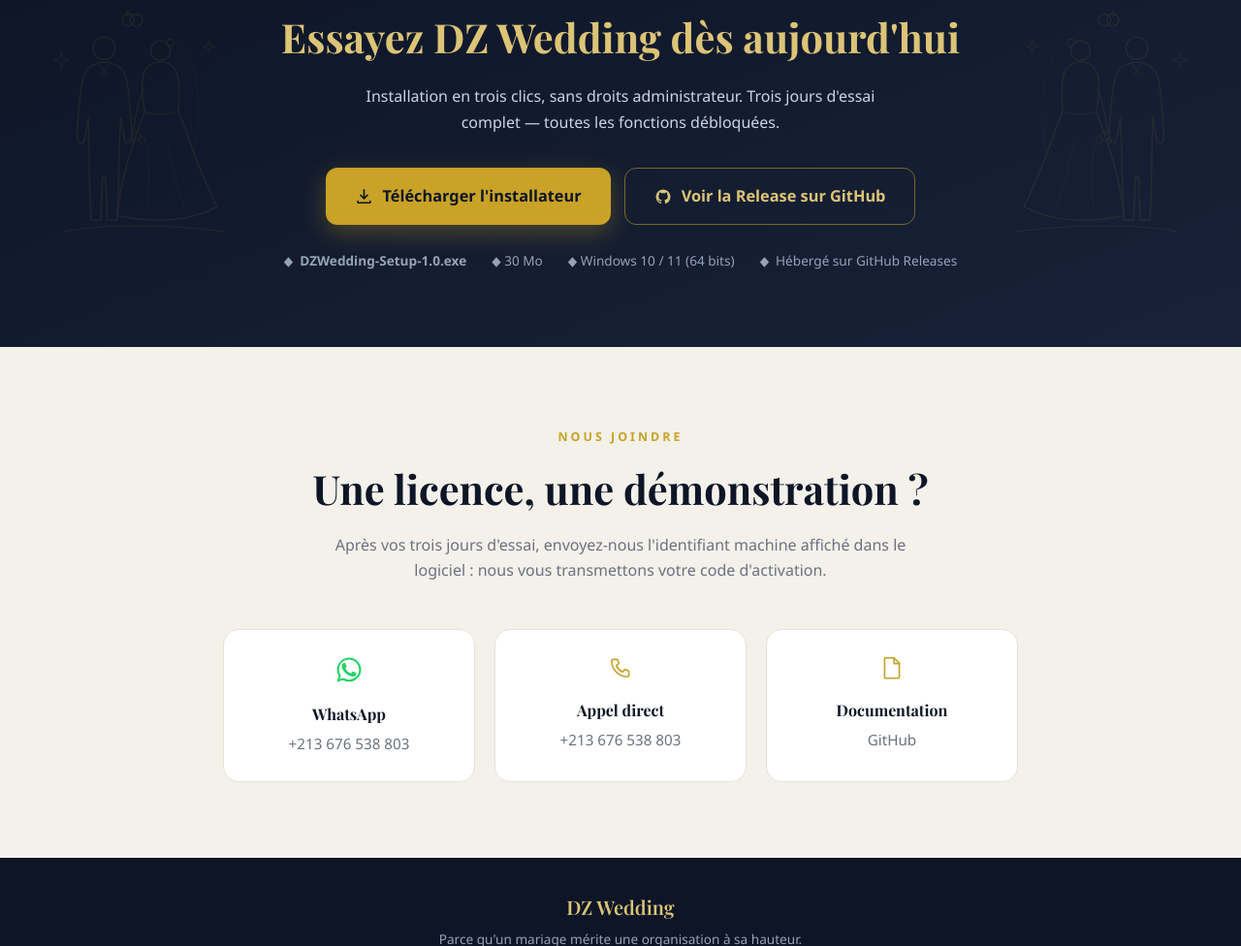
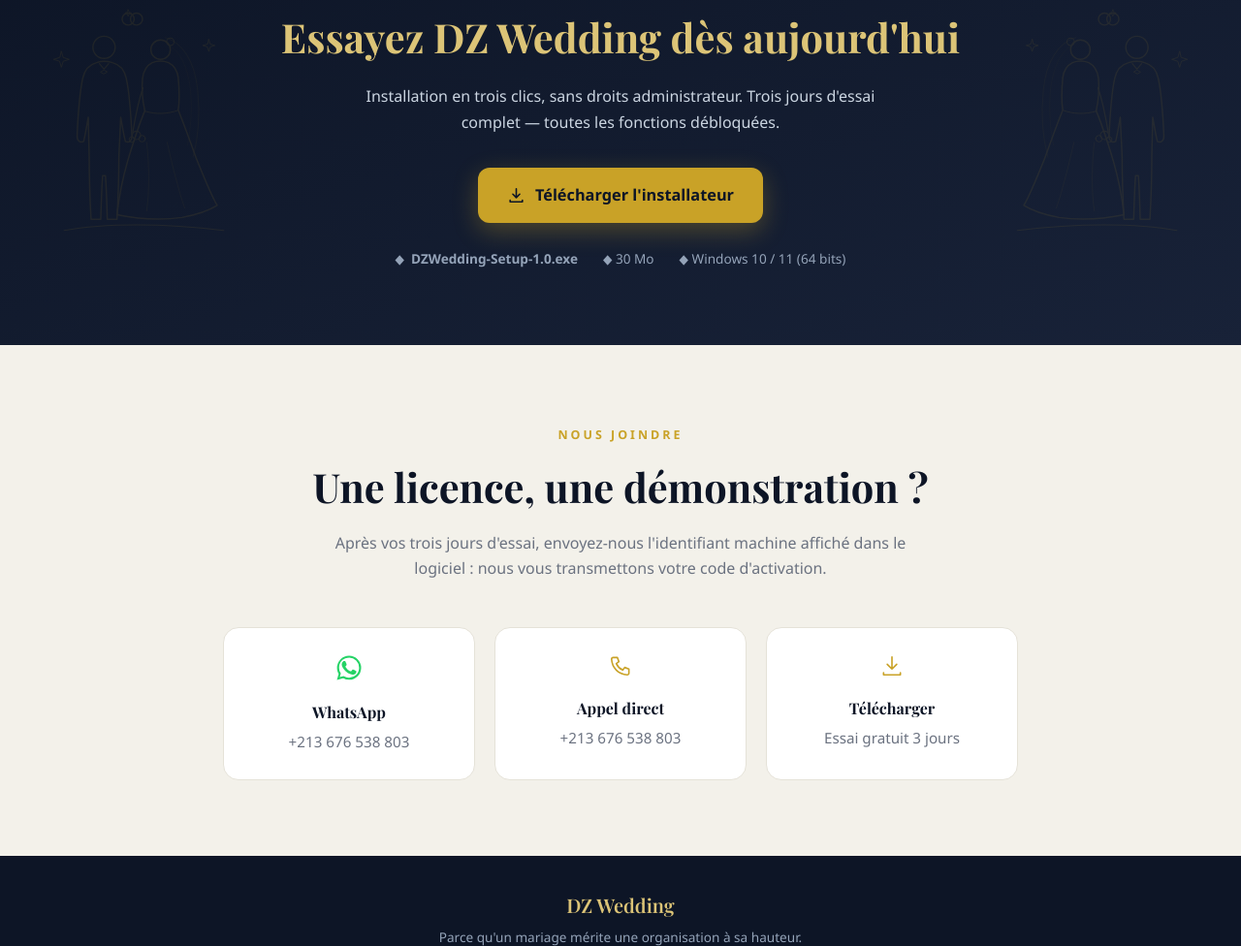
Before and after one commit to zinaimohamedali-lab/DZ-Wedding, a plain HTML site: page index.html in a window 1280 px wide. Shown: the part 3048-4024 px from the top of the page at 97% size. Drawn offline with Linux system fonts and the light colour scheme.

Commit message:
Site : suppression des liens vers GitHub, seul le bouton de telechargement subsiste

```diff
--- a/index.html
+++ b/index.html
@@ -262,18 +262,11 @@
           <path d="M12 3.5V15M7.5 10.5 12 15l4.5-4.5"/><path d="M4 18.5v2h16v-2"/></svg>
         <span data-fr="Télécharger l'installateur" data-ar="تحميل برنامج التثبيت">Télécharger l'installateur</span>
       </a>
-      <a class="btn btn-ghost" href="https://github.com/zinaimohamedali-lab/DZ-Wedding/releases/latest"
-         target="_blank" rel="noopener">
-        <svg width="18" height="18" viewBox="0 0 24 24" fill="currentColor">
-          <path d="M12 2a10 10 0 0 0-3.16 19.49c.5.09.68-.22.68-.48v-1.7c-2.78.6-3.37-1.34-3.37-1.34-.45-1.16-1.11-1.47-1.11-1.47-.91-.62.07-.6.07-.6 1 .07 1.53 1.03 1.53 1.03.9 1.53 2.36 1.09 2.94.83.09-.65.35-1.09.63-1.34-2.22-.25-4.56-1.11-4.56-4.94 0-1.09.39-1.98 1.03-2.68-.1-.25-.45-1.27.1-2.64 0 0 .84-.27 2.75 1.02a9.6 9.6 0 0 1 5 0c1.91-1.29 2.75-1.02 2.75-1.02.55 1.37.2 2.39.1 2.64.64.7 1.03 1.59 1.03 2.68 0 3.84-2.34 4.69-4.57 4.94.36.31.68.92.68 1.85v2.74c0 .27.18.58.69.48A10 10 0 0 0 12 2z"/></svg>
-        <span data-fr="Voir la Release sur GitHub" data-ar="عرض الإصدار على GitHub">Voir la Release sur GitHub</span>
-      </a>
     </div>
     <div class="specs">
       <span>◆ <b>DZWedding-Setup-1.0.exe</b></span>
       <span>◆ 30 Mo</span>
       <span>◆ Windows 10 / 11 (64 bits)</span>
-      <span>◆ <span data-fr="Hébergé sur GitHub Releases" data-ar="مُستضاف على GitHub Releases">Hébergé sur GitHub Releases</span></span>
     </div>
   </div>
 </section>
@@ -301,10 +294,10 @@
         <h3 data-fr="Appel direct" data-ar="اتصال مباشر">Appel direct</h3>
         <span dir="ltr">+213 676 538 803</span>
       </a>
-      <a class="contact-c" href="https://github.com/zinaimohamedali-lab/DZ-Wedding" target="_blank" rel="noopener">
-        <div class="ic"><svg width="26" height="26" viewBox="0 0 24 24" fill="none" stroke="currentColor" stroke-width="1.5" stroke-linecap="round" stroke-linejoin="round"><path d="M6 2.5h8L19 7.5V21a.9.9 0 0 1-1 .9H6a.9.9 0 0 1-1-.9V3.4a.9.9 0 0 1 1-.9z"/><path d="M14 2.5V8h5"/></svg></div>
-        <h3 data-fr="Documentation" data-ar="التوثيق">Documentation</h3>
-        <span>GitHub</span>
+      <a class="contact-c" href="#telecharger">
+        <div class="ic"><svg width="26" height="26" viewBox="0 0 24 24" fill="none" stroke="currentColor" stroke-width="1.5" stroke-linecap="round" stroke-linejoin="round"><path d="M12 3.5V15M7.5 10.5 12 15l4.5-4.5"/><path d="M4 18.5v2h16v-2"/></svg></div>
+        <h3 data-fr="Télécharger" data-ar="تحميل">Télécharger</h3>
+        <span data-fr="Essai gratuit 3 jours" data-ar="تجربة مجانية 3 أيام">Essai gratuit 3 jours</span>
       </a>
     </div>
   </div>
```
